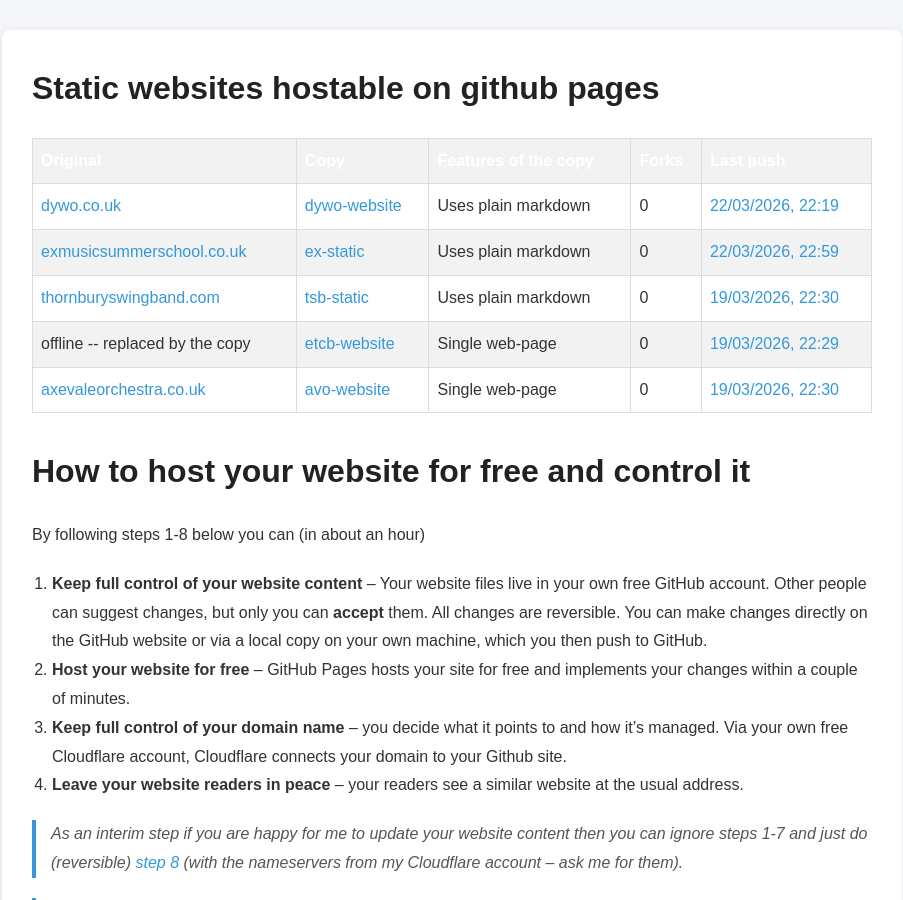
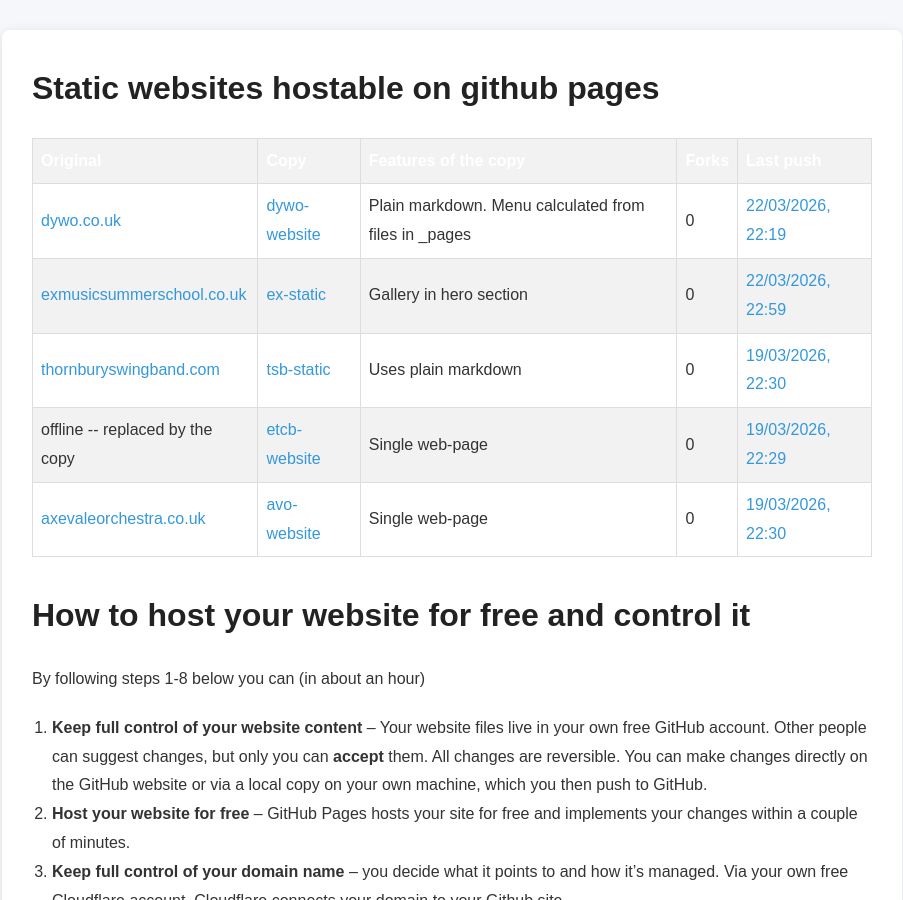
Before and after one commit to owen-kellie-smith/static-websites, a Jekyll site: the page built from index.md, in a window 1280 px wide and 900 px high. Shown: the whole window, without its empty margins (188-1091 px from the left). Built offline with Jekyll 4.4.1, drawn with Linux system fonts in a browser that asks for light colours; our own code applies the rules of GitHub Pages for plain Markdown files.

Commit message:
Dywo and Ex features

```diff
--- a/index.md
+++ b/index.md
@@ -24,14 +24,14 @@ secondary_content: |
 <tr>
   <td data-label="Original"><a href="https://www.dywo.co.uk/">dywo.co.uk</a></td>
   <td data-label="Copy"><a href="https://owen-kellie-smith.github.io/dywo-website">dywo-website</a></td>
-  <td data-label="Features" >Uses plain markdown</td>
+  <td data-label="Features" >Plain markdown. Menu calculated from files in _pages</td>
   <td  data-label="Forks" data-repo="owen-kellie-smith/dywo-website" data-field="forks">...</td>
   <td  data-label="Last push" data-repo="owen-kellie-smith/dywo-website" data-field="pushed" data-repo-link="https://github.com/owen-kellie-smith/dywo-website">...</td>
 </tr>
 <tr>
   <td data-label="Original"><a href="https://www.exmusicsummerschool.co.uk/">exmusicsummerschool.co.uk</a></td>
   <td data-label="Copy"><a href="https://owen-kellie-smith.github.io/ex-static/">ex-static</a></td>
-  <td data-label="Features" >Uses plain markdown</td>
+  <td data-label="Features" >Gallery in hero section</td>
   <td  data-label="Forks" data-repo="owen-kellie-smith/ex-static" data-field="forks">...</td>
   <td  data-label="Last push" data-repo="owen-kellie-smith/ex-static" data-field="pushed" data-repo-link="https://github.com/owen-kellie-smith/ex-static">...</td>
 </tr>
```
